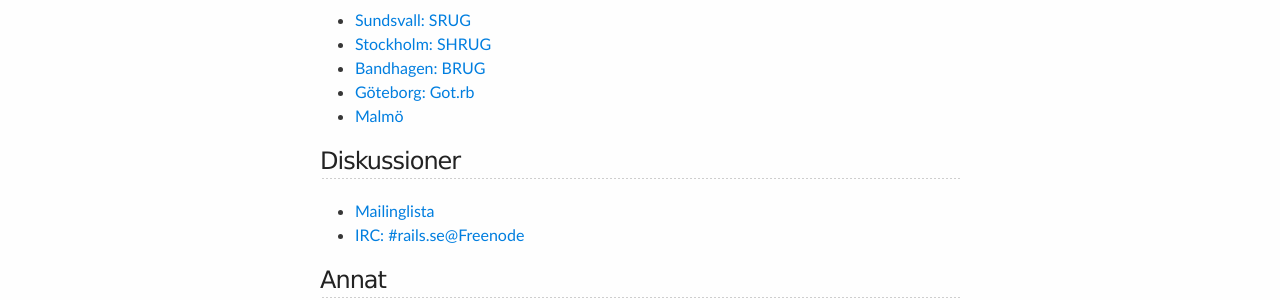
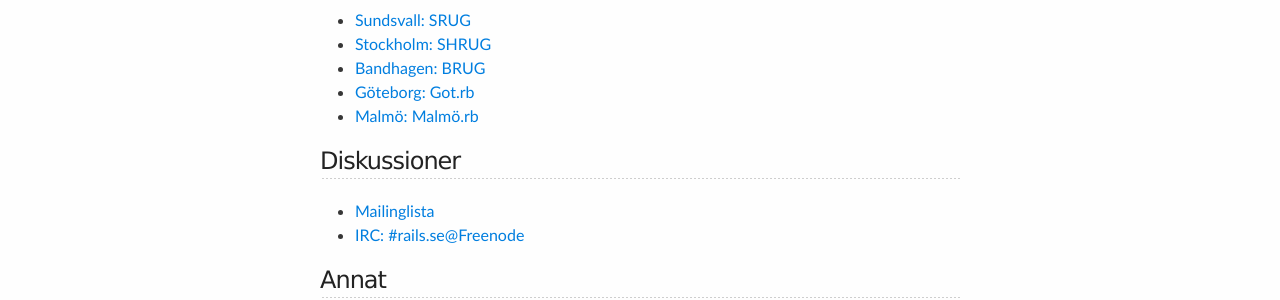
Before and after one commit to rails-se/rails-se.github.com, a Jekyll site: the page built from index.md, in a window 1280 px wide. Shown: the part 176-476 px from the top of the page. Built offline with Jekyll 4.4.1, drawn with Linux system fonts in a browser that asks for light colours.

Commit message:
Change Malmö.rb link

```diff
--- a/index.md
+++ b/index.md
@@ -8,7 +8,7 @@ layout: default
 * [Stockholm: SHRUG](http://www.meetup.com/SHRUG-Stockholm-Ruby-User-Group/)
 * [Bandhagen: BRUG](http://brug.se/)
 * [Göteborg: Got.rb](http://www.meetup.com/got-rb)
-* [Malmö](http://www.meetup.com/malmo-ruby/)
+* [Malmö: Malmö.rb](http://malmorb.se/)
 
 ## Diskussioner
 
```
